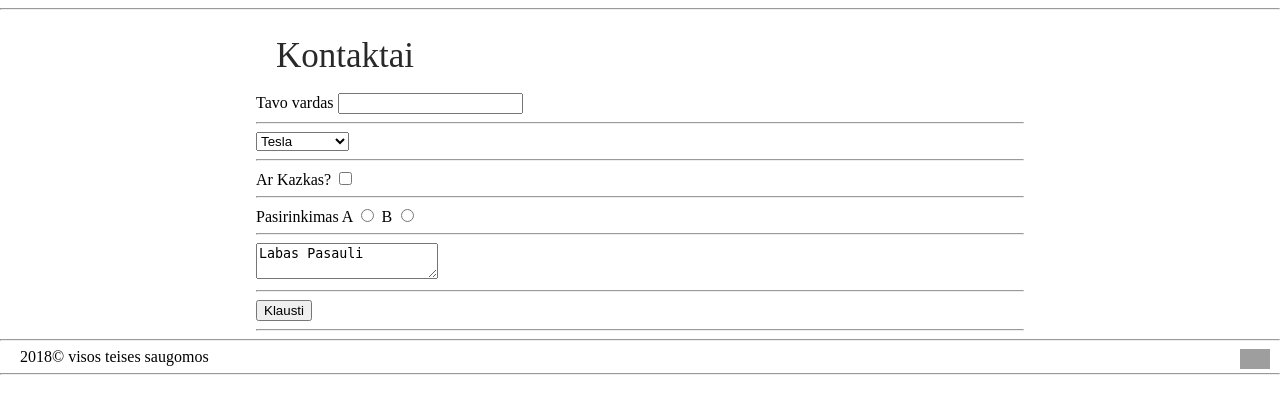
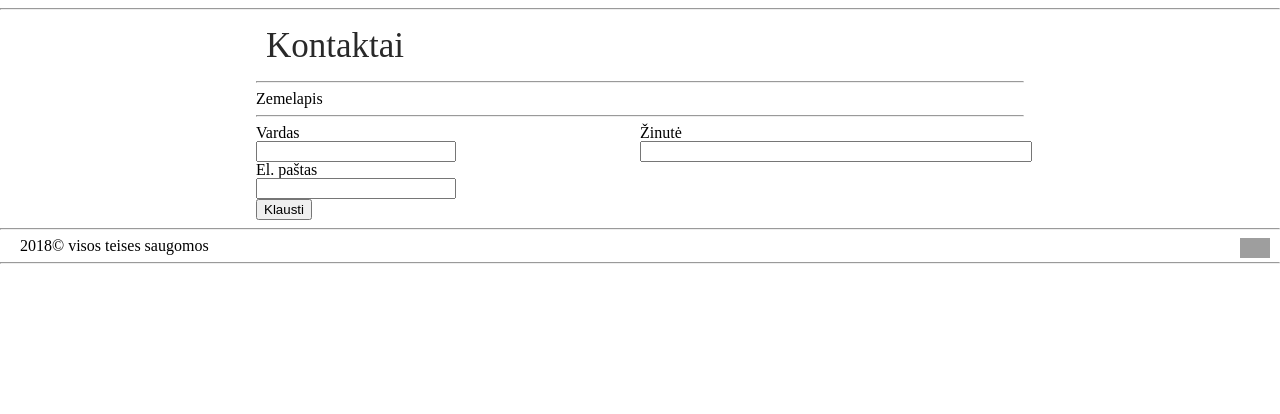
Before and after one commit to AurimasAlisauskas/CMS, a PHP site: page /kontaktai.html in a window 1280 px wide. Shown: the part 38-452 px from the top of the page. Run offline with PHP 8.4, Linux system fonts and the light colour scheme; grey boxes are pictures that could not be loaded.

Commit message:
Portfolio su CSS (truksta zemelapio)

```diff
--- a/dizainas.css
+++ b/dizainas.css
@@ -8,7 +8,7 @@
 h1 {
     font-size: 35px;
     color: #292929;
-    padding: 20px;
+    padding: 10px;
 }
 
 .bottom a{
@@ -62,3 +62,8 @@ h1 {
 .grid-img {
     text-align: match-parent;
 }
+
+.grid-kontaktai {
+    display: grid;
+    grid-template-columns: auto auto;
+}
--- a/kontaktai.html
+++ b/kontaktai.html
@@ -25,31 +25,24 @@
         <header>
             <h1>Kontaktai</h1>
         </header>
+        <hr>
+       <span>Zemelapis</span>
+        <hr>
+
 
         <form action="saugoti.php" method="post" target="_blank">
-            <label for="vardas">Tavo vardas</label>
-            <input type="text" name="firstName" id="vardas" />
-            <hr>
-            <select name="car" id="auto">
-                <option value="Tesla Model S">Tesla</option>
-                <option value="Nissan Leaf">Nissan Leaf</option>
-            </select>
-            <hr>
-            <label for="ar">Ar Kazkas?</label>
-            <input type="checkbox" value="taip" id="ar"/>
-            <hr>
-            <label for="pa">Pasirinkimas A</label>
-            <input type="radio" name="pasirinkimas" value="pasirinkimas A" id="pa"/>
-            <label for="pb">B</label>
-            <input type="radio" name="pasirinkimas" value="pasirinkimas B" id="pb"/>
-            <hr>
-            <textarea name="klausimas" placeholder="tavo tekstas">Labas Pasauli</textarea>
-            <hr>
+        <div class="grid-kontaktai">
+            <div class="grid-kon1">Vardas</div>
+            <div class="grid-kon2">Žinutė</div>
+            <div class="grid-kon3"><input type="text" name="firstName" id="vardas" style="width: 50%" /></div>
+            <div class="grid-kon4"><input type="text" name="jusuZinute" id="zinute" style="width: 100%"; /></div>
+            <div class="grid-kon5">El. paštas</div>
+            <div class="grid-kon6"></div>
+            <div class="grid-kon7"><input type="text" name="elPastas" id="pastas" style="width: 50%" /></div>
+            <div class="grid-kon8"></div>
+        </div>
             <button type="submit">Klausti</button>
         </form>
-
-
-        <hr/>
     </div>
 </main>
 <hr>
```
Also changed, not shown: Portfolio.html (+9 -9 lines).
